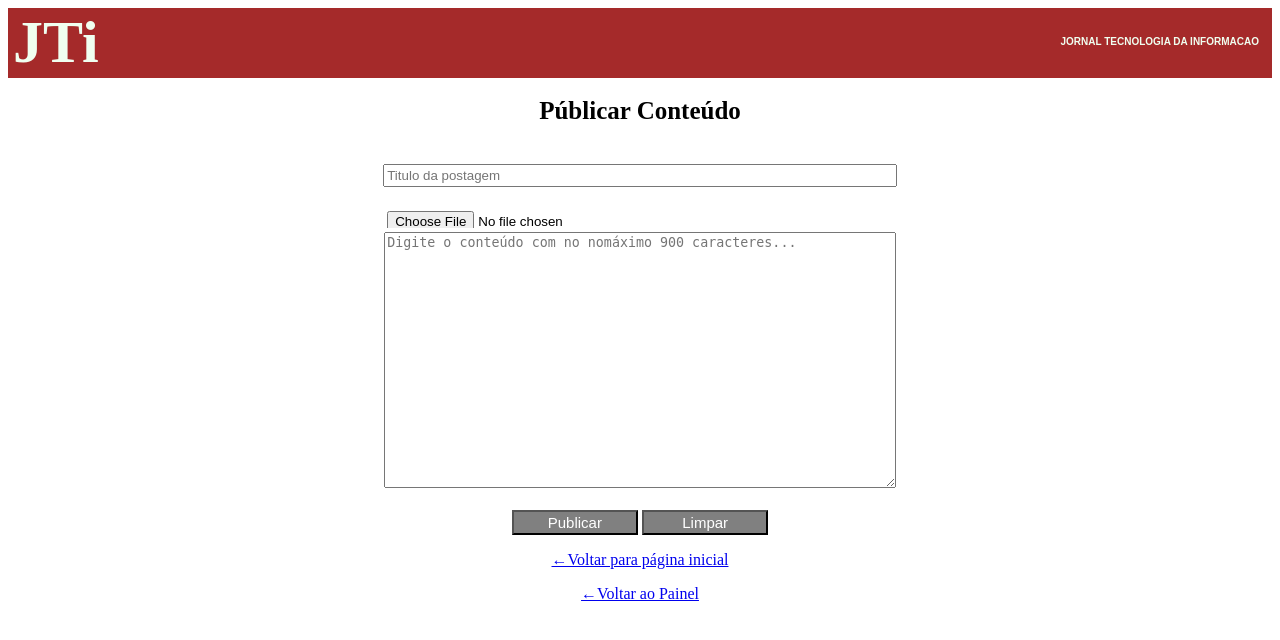
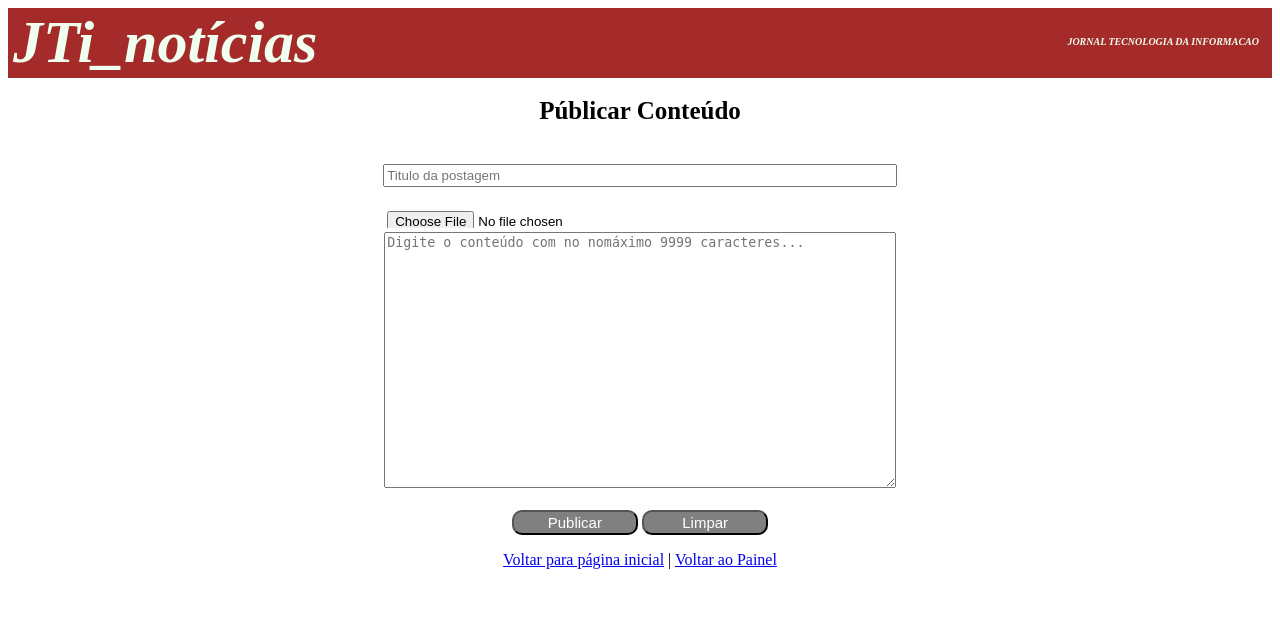
Before and after one commit to Robertobarross/Jornal_TI, a PHP site: page /Form_postar.php in a window 1280 px wide. Shown: the top 640 px of the page. Run offline with PHP 8.4, Linux system fonts and the light colour scheme.

Commit message:
Ajustes finais

```diff
--- a/Form_postar.php
+++ b/Form_postar.php
@@ -11,13 +11,13 @@
     <div id="Topo"><!-- Inicio da div top -->
 
         <!-- Titulo da aplicação -->
-        <h1 class="Titulo_1">JTi<a class="Subtitulo">JORNAL TECNOLOGIA DA INFORMACAO</a></h1>
+        <h1 class="Titulo_1">JTi_notícias<a class="Subtitulo">JORNAL TECNOLOGIA DA INFORMACAO</a></h1>
 
         <!-- Configuração com CSS do Topo, Titulo e Subtitulo -->
         <style type="text/css">
         #Topo{width: 100%; height: 70px; background-color: brown; margin: 5px,5px; }
-        .Titulo_1{font-size: 60px; font-family: broadway; margin: 5px; margin-top: 3px; color: honeydew;}
-        .Subtitulo{font-size: 10px; font-family: Arial; float: right; margin: 8px; margin-top: 28px;}
+        .Titulo_1{font-size: 60px; font-family: broadway; font-style:italic; margin: 5px; margin-top: 3px; color: honeydew;}
+        .Subtitulo{font-size: 10px; font-family: broadway; float: right; margin: 8px; margin-top: 28px;}
         </style>
 
     </div><!-- Fim da div topo -->
@@ -37,11 +37,13 @@
         <!-- Campos do formulário -->
         <br><input type="text" name="titulo" class="camp_cad" placeholder="Titulo da postagem" require></br>
         <br><input type="file" name="foto" class="camp_cad"></br>
-        <textarea name="texto" class="conteudo" placeholder="Digite o conteúdo com no nomáximo 900 caracteres..." maxlength="900" require></textarea></br>
+        <textarea name="texto" class="conteudo" placeholder="Digite o conteúdo com no nomáximo 9999 caracteres..." maxlength="900" require></textarea></br>
 
         <!-- Botões -->
         <p><input type="submit" value="Publicar" class="bt_cad">
         <input type="reset" value="Limpar" class="bt_cad">
+
+        <p><a href="index.php" class="link">Voltar para página inicial</a> | <a href="Menu.php" class="link">Voltar ao Painel</a>
 
         </form>
 
@@ -50,17 +52,12 @@
         .titulo{font-size: 25px; font-family: broadway; padding:2px;}
         .camp_cad{width: 40%; margin: 2px; height: 15px; padding: 2px;}
         .conteudo{width: 40%; margin: 2px; height: 250px; padding: 2px;}
-        .bt_cad{width:10%; padding: 2px; font-size: 15px; font-family: Arial; color: white; background-color: gray; }
+        .bt_cad{width:10%; padding: 2px; font-size: 15px; font-family: Arial; color: white; background-color: gray; border-radius: 10px;}
         .bt_cad:hover{background-color: brown;}
-        .Link{width:40%;font-size: 15px; font-family: Arial; color:blue;}
+        .Link{font-size: 15px; font-family: Arial; color:blue;}
         </style>
-
-		<p><a href="index.php" class="link">&larr;Voltar para página inicial</p>
-        <p><a href="Menu.php" class="link">&larr;Voltar ao Painel</p>
-
 
     </div>
 
-
 </body>
 </html>
```
